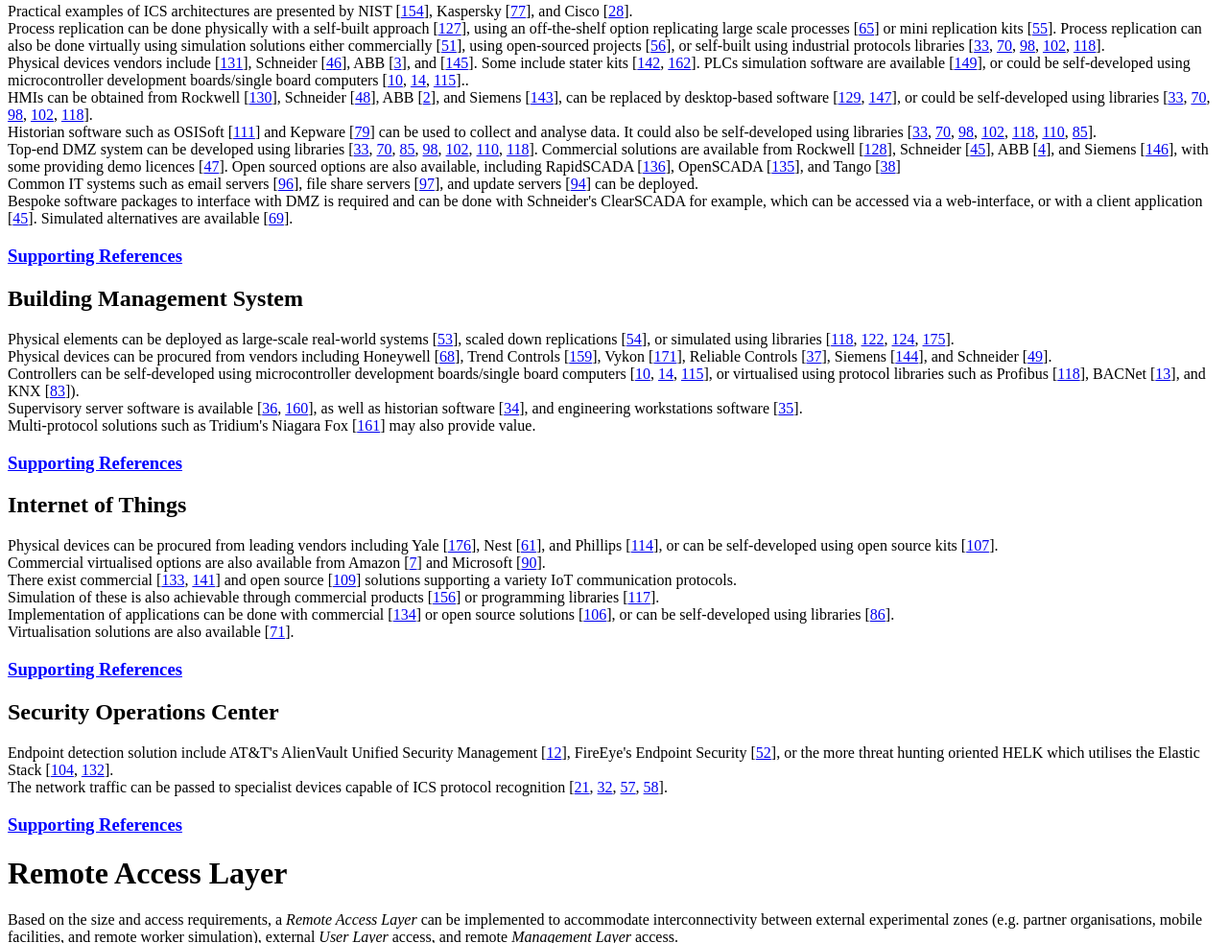
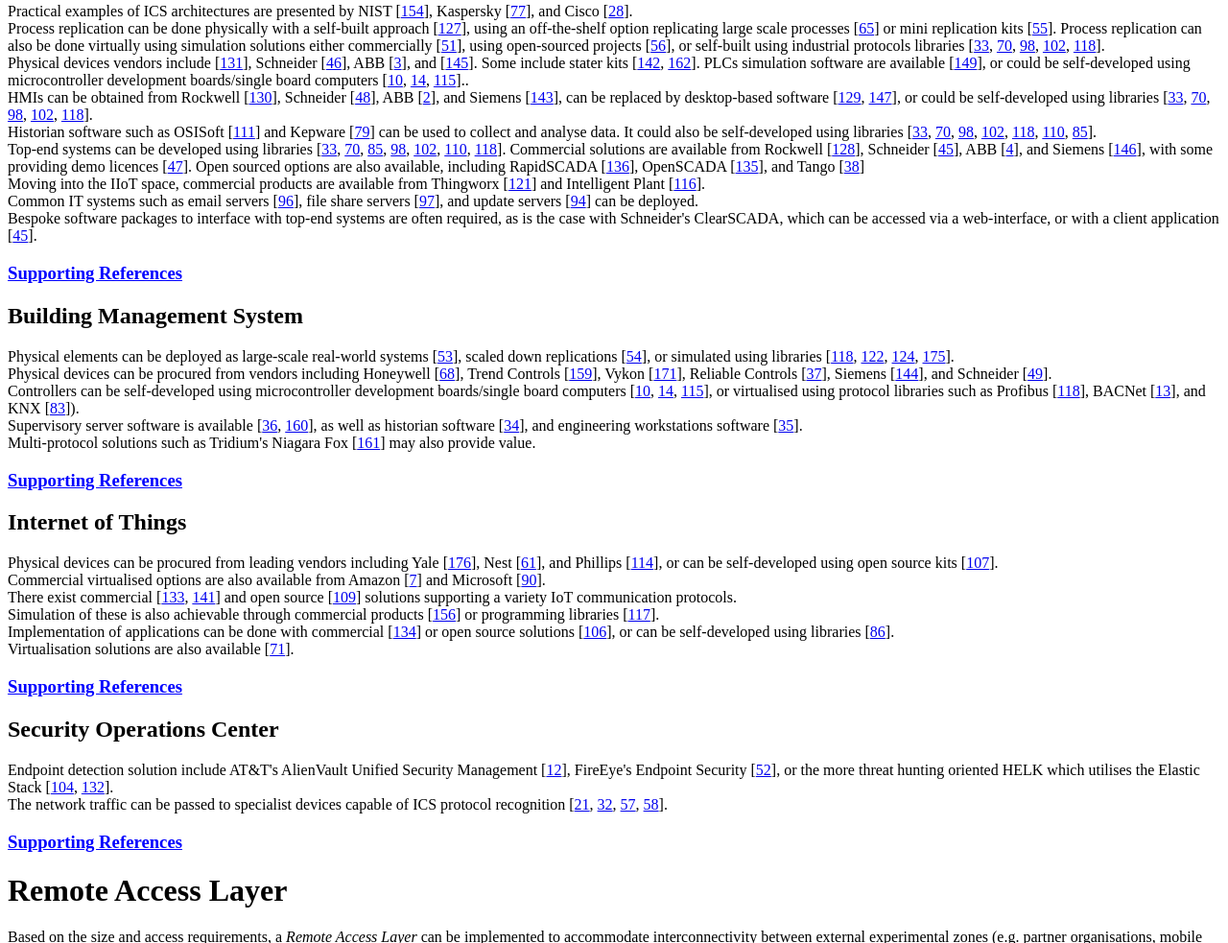
Before and after one commit to lancaster-ics-testbed/lancaster-ics-testbed.github.io, a plain HTML site: page index.html in a window 1280 px wide. Shown: the part 3574-4557 px from the top of the page at 96% size. Drawn offline with nearby package versions, Linux system fonts and the light colour scheme.

Commit message:
minor changes to index

```diff
--- a/index.html
+++ b/index.html
@@ -177,9 +177,9 @@
    Physical devices vendors include [<a href="#131">131</a>], Schneider [<a href="#46">46</a>], ABB [<a href="#3">3</a>], and [<a href="#145">145</a>]. Some include stater kits [<a href="#142">142</a>, <a href="#162">162</a>]. PLCs simulation software are available [<a href="#149">149</a>], or could be self-developed using microcontroller development boards/single board computers [<a href="#10">10</a>, <a href="#14">14</a>, <a href="#115">115</a>]..<br />
    HMIs can be obtained from Rockwell [<a href="#130">130</a>], Schneider [<a href="#48">48</a>], ABB [<a href="#2">2</a>], and Siemens [<a href="#143">143</a>], can be replaced by desktop-based software [<a href="#129">129</a>, <a href="#147">147</a>], or could be self-developed using libraries [<a href="#33">33</a>, <a href="#70">70</a>, <a href="#98">98</a>, <a href="#102">102</a>, <a href="#118">118</a>].<br />
    Historian software such as OSISoft [<a href="#111">111</a>] and Kepware [<a href="#79">79</a>] can be used to collect and analyse data. It could also be self-developed using libraries [<a href="#33">33</a>, <a href="#70">70</a>, <a href="#98">98</a>, <a href="#102">102</a>, <a href="#118">118</a>, <a href="#110">110</a>, <a href="#85">85</a>].<br />
-   Top-end DMZ system can be developed using libraries [<a href="#33">33</a>, <a href="#70">70</a>, <a href="#85">85</a>, <a href="#98">98</a>, <a href="#102">102</a>, <a href="#110">110</a>, <a href="#118">118</a>]. Commercial solutions are available from  Rockwell [<a href="#128">128</a>], Schneider [<a href="#45">45</a>], ABB [<a href="#4">4</a>], and Siemens [<a href="#146">146</a>], with some providing demo licences [<a href="#47">47</a>]. Open sourced options are also available, including RapidSCADA [<a href="#136">136</a>], OpenSCADA [<a href="#135">135</a>], and Tango [<a href="#38">38</a>]<br />
+   Top-end systems can be developed using libraries [<a href="#33">33</a>, <a href="#70">70</a>, <a href="#85">85</a>, <a href="#98">98</a>, <a href="#102">102</a>, <a href="#110">110</a>, <a href="#118">118</a>]. Commercial solutions are available from  Rockwell [<a href="#128">128</a>], Schneider [<a href="#45">45</a>], ABB [<a href="#4">4</a>], and Siemens [<a href="#146">146</a>], with some providing demo licences [<a href="#47">47</a>]. Open sourced options are also available, including RapidSCADA [<a href="#136">136</a>], OpenSCADA [<a href="#135">135</a>], and Tango [<a href="#38">38</a>]<br /> Moving into the IIoT space, commercial products are available from Thingworx [<a href="#121">121</a>] and Intelligent Plant [<a href="#116">116</a>].<br />
    Common IT systems such as email servers [<a href="#96">96</a>], file share servers [<a href="#97">97</a>], and update servers [<a href="#94">94</a>] can be deployed.<br />
-   Bespoke software packages to interface with DMZ is required and can be done with Schneider's ClearSCADA for example, which can be accessed via a web-interface, or with a client application [<a href="#45">45</a>]. Simulated alternatives are available [<a href="#69">69</a>].</p>
+   Bespoke software packages to interface with top-end systems are often required, as is the case with Schneider's ClearSCADA, which can be accessed via a web-interface, or with a client application [<a href="#45">45</a>].</p>
 	<span class="showHide" onClick="$('#ics').toggle();"><h3>Supporting References</h3></span>
      <p class="implementation-options" id="ics">
 	  <a id="2" href="https://new.abb.com/plc/control-panels">[2] ABB. CP600 control panels platform. </a><br />
```
